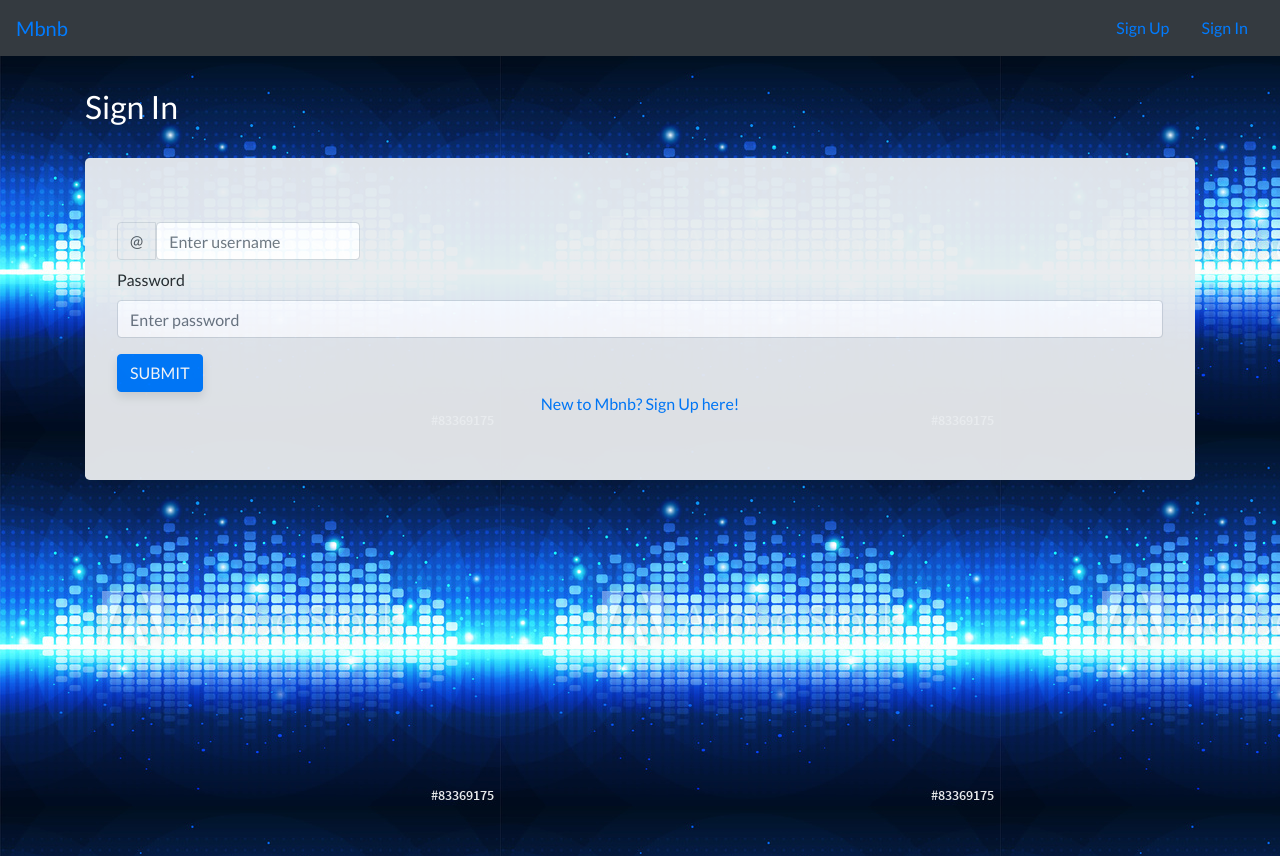
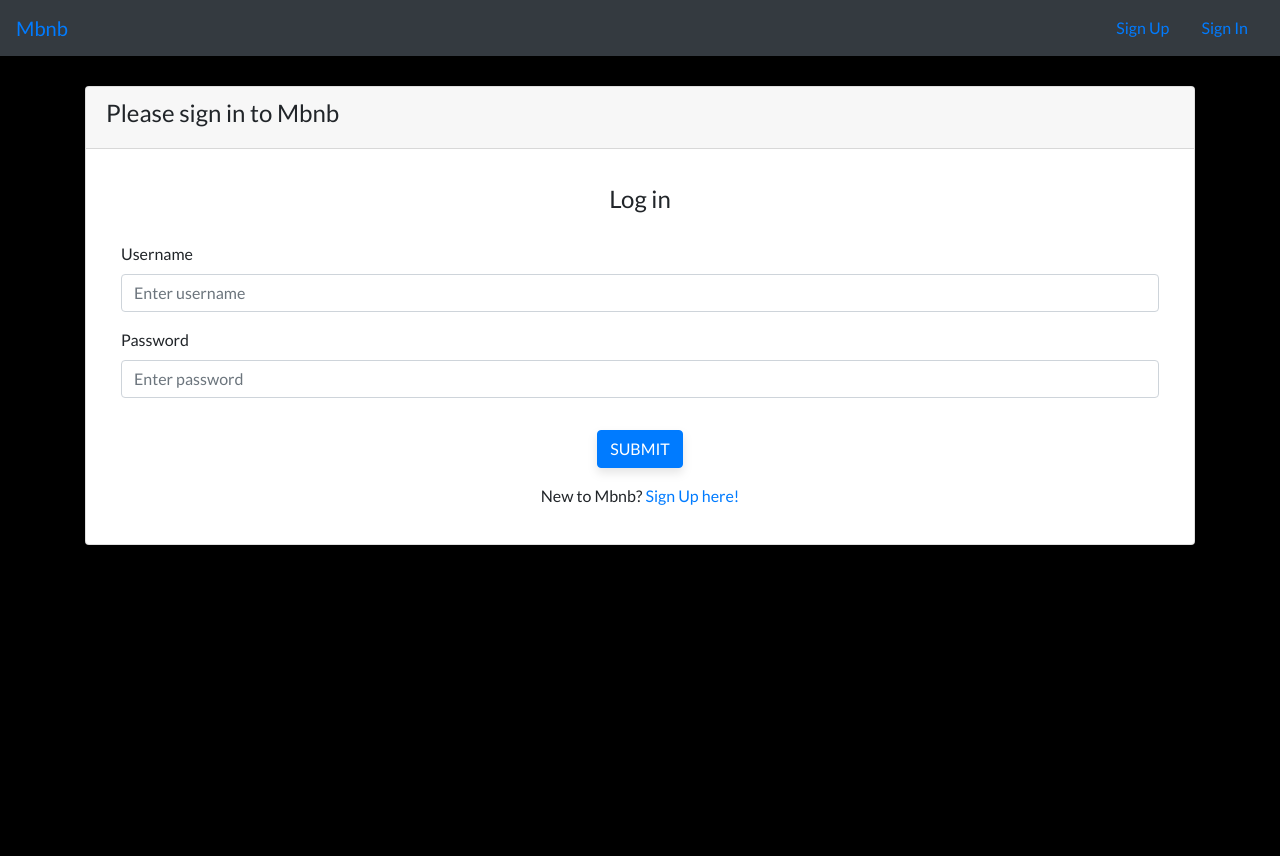
Before and after one commit to Olutundun/Mbnb, a React (Create React App) app in the folder client/: page /Signin in a window 1280 px wide. After the commit the page ends 800 px from the top, so only its background shows below. Built offline with nearby package versions, Linux system fonts and the light colour scheme; no server answers.

Commit message:
sign in and sign up page

```diff
--- a/client/src/pages/Signin/Signin.js
+++ b/client/src/pages/Signin/Signin.js
@@ -84,30 +84,37 @@ class Signin extends Component {
             return <Redirect to={{ pathname: this.state.redirectTo }} />
         }
         return (
-            <div id="sign-in-background">
             <div className="container">
-                <h1 id="sign-in">Sign In</h1>
-                <form>
-                    <div className="jumbotron" id="jumbotron-color">
-                            <label className="sr-only" htmlFor="inlineFormInputGroup">Username</label>
-                            <div className="input-group mb-2">
-                                <div className="input-group-prepend">
-                                    <div className="input-group-text">@</div>
+                <div className=" signIn card">
+                    <div className="card-header cardHeader">
+                        <h4>Please sign in to Mbnb</h4>
+                    </div>
+                    <div className="card-body">
+                        <div className="text-center">
+                            <h4 className="card-title p-3">Log in</h4>
+                        </div>
+
+                        <form className="container form">
+                            <div className="form-group">
+                                <label for="username">Username</label>
                                 <input name="username" value={this.state.username} onChange={this.handleInputChange} type="text" className="form-control" id="inlineFormInputGroup" placeholder="Enter username"></input>
-                                </div>
                             </div>
 
                             <div className="form-group">
                                 <label htmlFor="Password"> Password </label>
                                 <input name="password" value={this.state.password} onChange={this.handleInputChange} type="password" className="form-control" id="Password" placeholder="Enter password"></input>
+                            </div>
 
+                            <div className="text-center p-3">
+                                <button onClick={this.handleFormSubmit} type="submit" class="btn btn-primary">Submit</button>
                             </div>
-                        <button onClick={this.handleFormSubmit} type="submit" className="btn btn-primary">Submit</button>
+
                             <div className="text-center">
-                                <Link to="/Signup" className="sign-up">New to Mbnb? Sign Up here!</Link>
+                                <p>New to Mbnb? <Link to="/Signup" className="signUp">Sign Up here!</Link></p>
                             </div>
+
+                        </form>
                     </div>
-                </form>
                 </div>
             </div>
         );
--- a/client/src/pages/Signin/signin.css
+++ b/client/src/pages/Signin/signin.css
@@ -1,17 +1,25 @@
-html body div#root div div.container.col-md-6.m-5 {
+/* html body div#root div div.container.col-md-6.m-5 {
 
     background-color: #ffffff;opacity: 0.7;
 
+} */
+
+.signIn{
+margin-top:30px;
+
 }
-#sign-in {
+
+
+
+.form{
+}
+/* #sign-in {
     color: #ffffff;
     margin: 0;
     padding: 2rem 0;
-}
+}*/
 #sign-in-background {
+    background-color: #747070;
     background-image: url("/images/background-wave.jpg");
     height: 100vh;
 }
-#jumbotron-color{
-    opacity: .95;
-}
--- a/client/src/pages/Signup/Signup.js
+++ b/client/src/pages/Signup/Signup.js
@@ -71,17 +71,23 @@ class Signup extends Component {
             return <Redirect to={{ pathname: this.state.redirectTo }} />
         }
         return (
-            <div id="background-image">
+
             <div className="container">
-                <h3 id="form-header">Fill out the form to get started!</h3>
-                <form>
-                    <div className="jumbotron" id="main-jumbo">
-                        <label className="sr-only" htmlFor="inlineFormInputGroup">Username</label>
-                        <div className="input-group mb-2">
-                            <div className="input-group-prepend">
-                                <div className="input-group-text">@</div>
+                <div className=" signIn card">
+                    <div className="card-header cardHeader">
+                        <h4>Please sign up to Mbnb</h4>
+                    </div>
+                    <div className="card-body">
+                        <div className="text-center">
+                            <h4 className="card-title p-3">We are glad you are here!</h4>
+                            <h4 className="card-title mb-2">Let's Sign up!</h4>
+                        </div>
+
+                        <form className="container form">
+
+                            <div className="form-group">
+                                <label for="username">Username</label>
                                 <input name="username" value={this.state.username} onChange={this.handleInputChange} type="text" className="form-control" id="inlineFormInputGroup" placeholder="Enter username"></input>
-                            </div>
                             </div>
 
                             <div className="form-group">
@@ -89,24 +95,29 @@ class Signup extends Component {
                                 <input name="email" value={this.state.email} onChange={this.handleInputChange} type="email" className="form-control" id="email" aria-describedby="emailHelp" placeholder="Enter email"></input>
                                 <small id="emailHelp" className="form-text text-muted"> We''ll never share your email with anyone else.</small>
                             </div>
+
                             <div className="form-group">
                                 <label htmlFor="Password"> Password </label>
                                 <input name="password" value={this.state.password} onChange={this.handleInputChange} type="password" className="form-control" id="Password" placeholder="Enter password"></input>
+                            </div>
 
-                    </div>
                             <div className="form-group">
                                 <label htmlFor="Password"> Confirm Password </label>
                                 <input name="password" value={this.state.password} onChange={this.handleInputChange} type="password" className="form-control" id="Password2" placeholder="Confirm Password"></input>
+                            </div>
 
+                            <div className="text-center p-3">
+                                <button onClick={this.handleFormSubmit} type="submit" className="btn btn-primary">Submit</button>
                             </div>
-                    <button onClick={this.handleFormSubmit} type="submit" className="btn btn-primary">Submit</button>
+
                             <div className="text-center">
-                        <Link to="/Signin" className="sign-up">Already have an account? Login here!</Link>
+                                <p>Already have an account?<Link to="/Signin" className="sign-up"> Login here!</Link></p>
                             </div>
-                    </div>
+
                         </form>
                     </div>
                 </div>
+            </div >
         );
     }
 }
```
Lines whose indentation alone changed are shown as unchanged.
